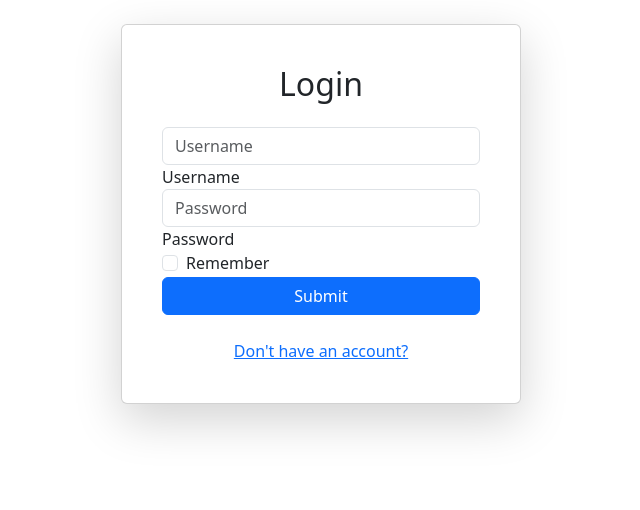
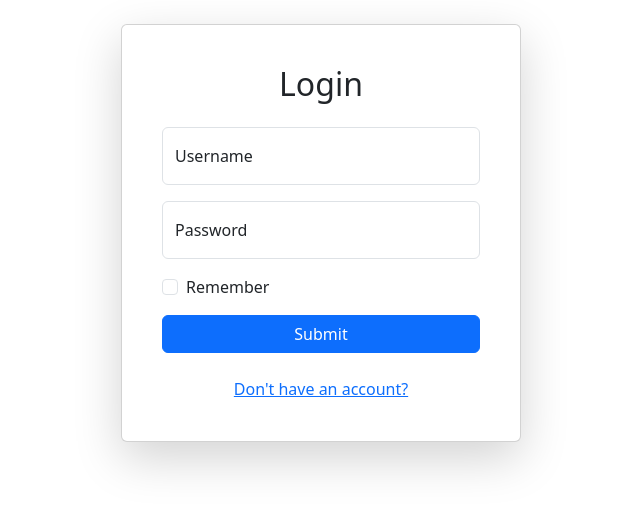
Before and after one commit to soarn/capstone, a Python web app: template app/templates/login.html in a window 1280 px wide. Shown: the part 101-611 px from the top of the page, without its empty margins (319-959 px from the left). Run offline with Jinja, Linux system fonts and the light colour scheme; the template is opened without the code that fills it: most values are stand-ins (such as "Sample title", 1, 10 or a date in 2020); form fields are guessed from the names that the template uses; some libraries are stand-ins or nearby versions.

Commit message:
feat: update login form layout to use Bootstrap floating labels

```diff
--- a/app/templates/login.html
+++ b/app/templates/login.html
@@ -10,15 +10,15 @@
         <h2 class="card-title text-center mb-4">Login</h2>
         <form method="POST" novalidate>
           {{ form.hidden_tag() }}
-          <div class="form-group">
+          <div class="form-floating mb-3">
               {{ form.username(class="form-control", placeholder="Username", required=True) }}
               {{ form.username.label }}
           </div>
-          <div class="form-group">
+          <div class="form-floating mb-3">
               {{ form.password(class="form-control", placeholder="Password", required=True) }}
               {{ form.password.label }}
           </div>
-          <div class="form-check">
+          <div class="form-check mb-3">
               {{ form.remember(class="form-check-input") }}
               {{ form.remember.label }}
           </div>
```
